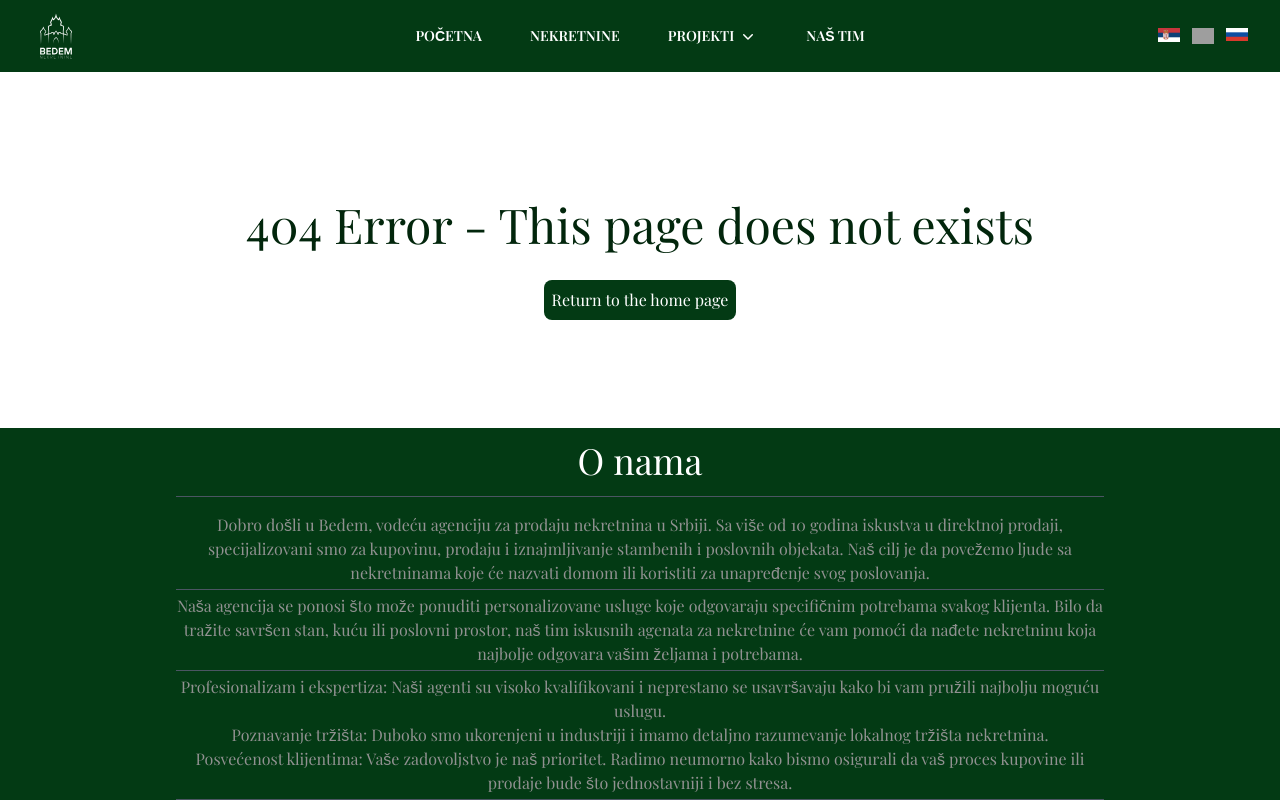
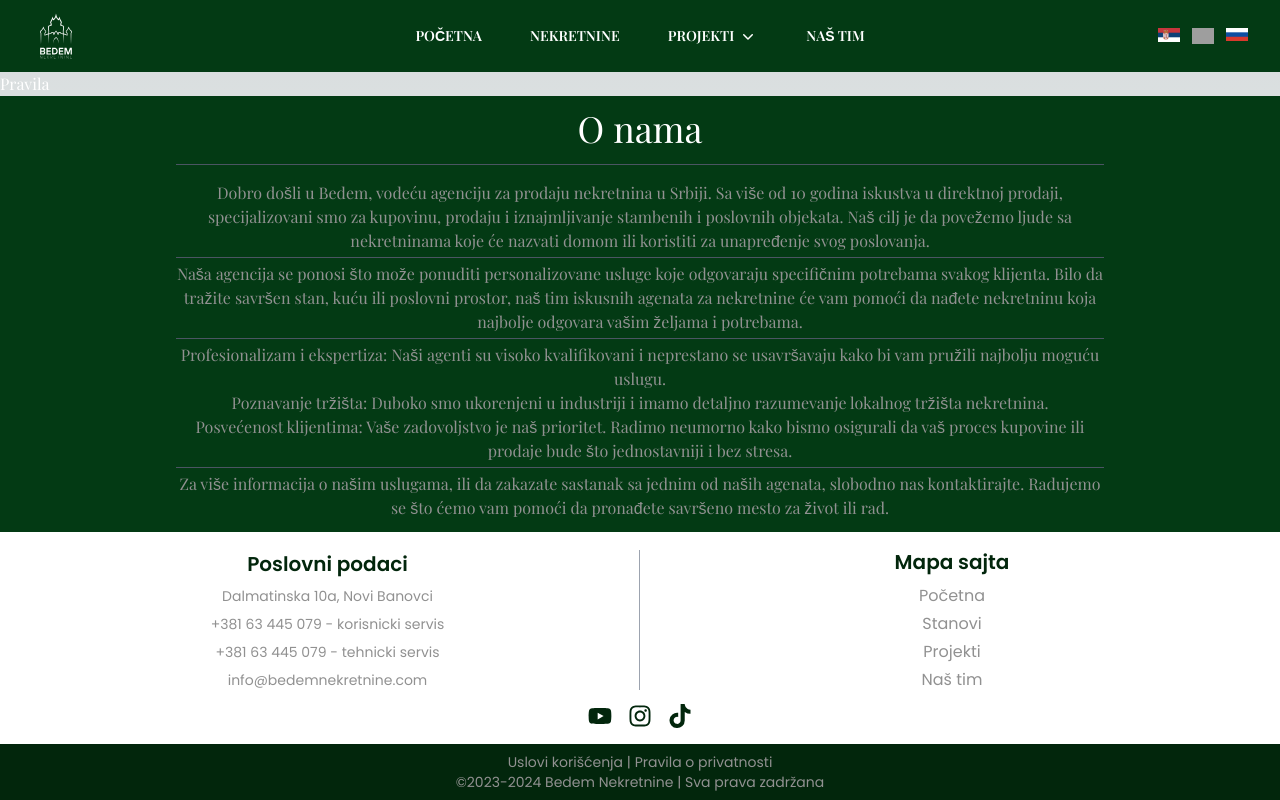
Before and after one commit to LegzNepobedivi/bedem-comp, a Next.js app: page /pravila-privatnosti in a window 1280 px wide. Before the commit this address had no page. Shown: the top 800 px of the page. Built offline with nearby package versions, Linux system fonts and the light colour scheme; grey boxes are pictures that could not be loaded.

Commit message:
Added files pravila/uslovi

```diff
--- /dev/null
+++ b/app/pravila-privatnosti/page.jsx
@@ -0,0 +1,7 @@
+import React from "react";
+
+function Pravila() {
+  return <div>Pravila</div>;
+}
+
+export default Pravila;
--- /dev/null
+++ b/app/uslovi-koriscenja/page.jsx
@@ -0,0 +1,7 @@
+import React from "react";
+
+function Uslovi() {
+  return <div>Uslovi</div>;
+}
+
+export default Uslovi;
```
